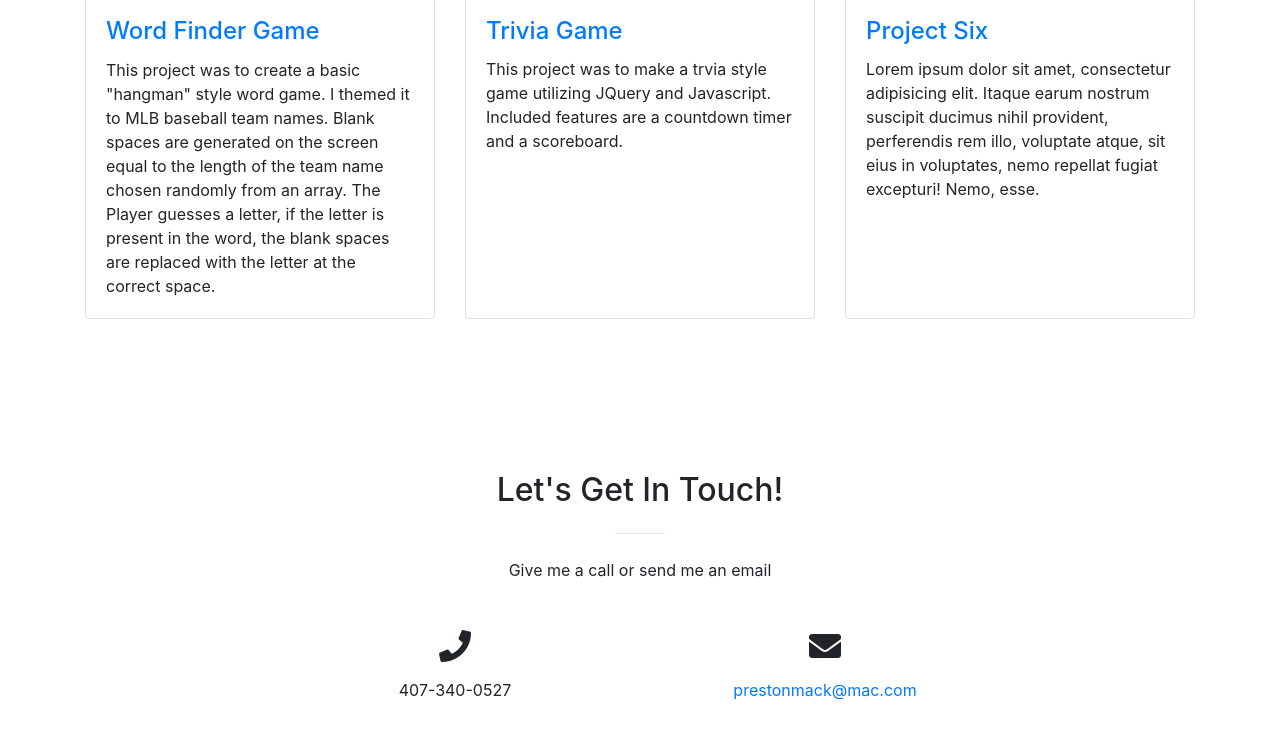
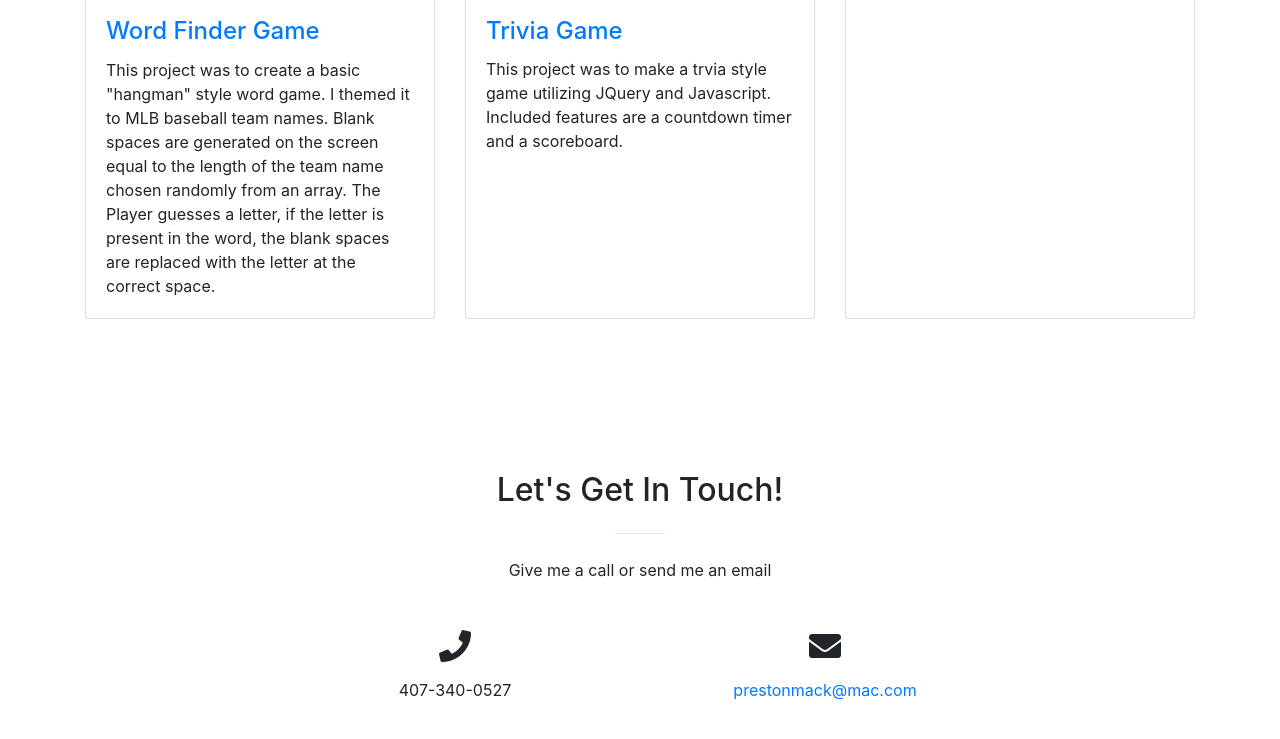
Before and after one commit to pmack99/newPortfolio, a website with bundled scripts: page index.html in a window 1280 px wide. Shown: the part 2671-3410 px from the top of the page. Built offline with nearby package versions, Linux system fonts and the light colour scheme.

Commit message:
removed portfolio 6

```diff
--- a/index.html
+++ b/index.html
@@ -211,14 +211,14 @@
       <div class="col-lg-4 col-sm-6 mb-4">
         <div class="card h-100">
           <a href="#"><img class="card-img-top" src="http://placehold.it/700x400" alt=""></a>
-          <div class="card-body">
+          <!-- <div class="card-body">
             <h4 class="card-title">
               <a href="#">Project Six</a>
             </h4>
             <p class="card-text">Lorem ipsum dolor sit amet, consectetur adipisicing elit. Itaque earum nostrum
               suscipit ducimus nihil provident, perferendis rem illo, voluptate atque, sit eius in voluptates, nemo
               repellat fugiat excepturi! Nemo, esse.</p>
-          </div>
+          </div> -->
         </div>
       </div>
     </div>
```
